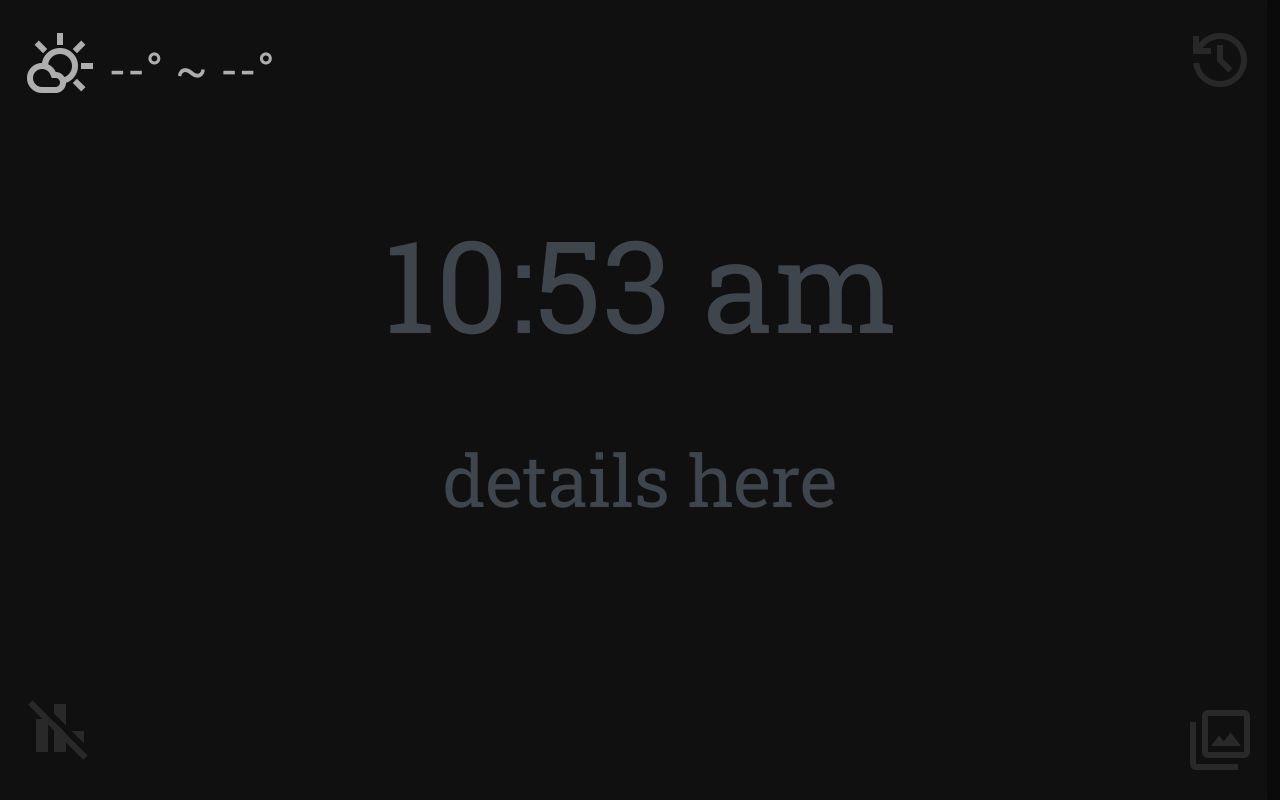
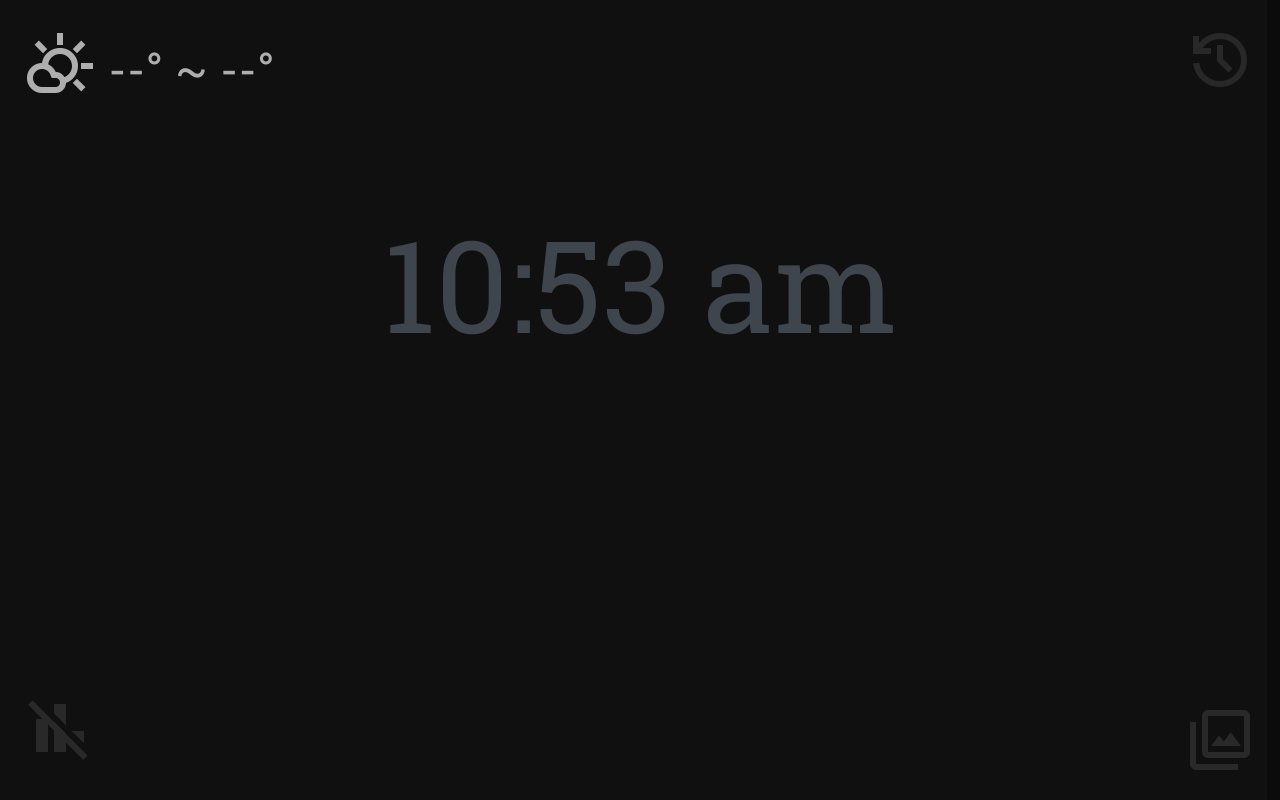
Before and after one commit to lindsayevans/jjStream, a website built with Parcel: page src/index.html in a window 1280 px wide. Shown: the top 800 px of the page. Built offline with nearby package versions, Linux system fonts and the light colour scheme; no server answers; what audiomotion-analyzer would draw is missing.

Commit message:
fix: remove placeholder text

```diff
--- a/src/index.html
+++ b/src/index.html
@@ -33,7 +33,7 @@
       </div>
 
       <div id="time"></div>
-      <div id="details">details here</div>
+      <div id="details"></div>
 
       <button id="viz-control" class="control">
         <span class="icon material-symbols-outlined"> bar_chart_off </span>
```
